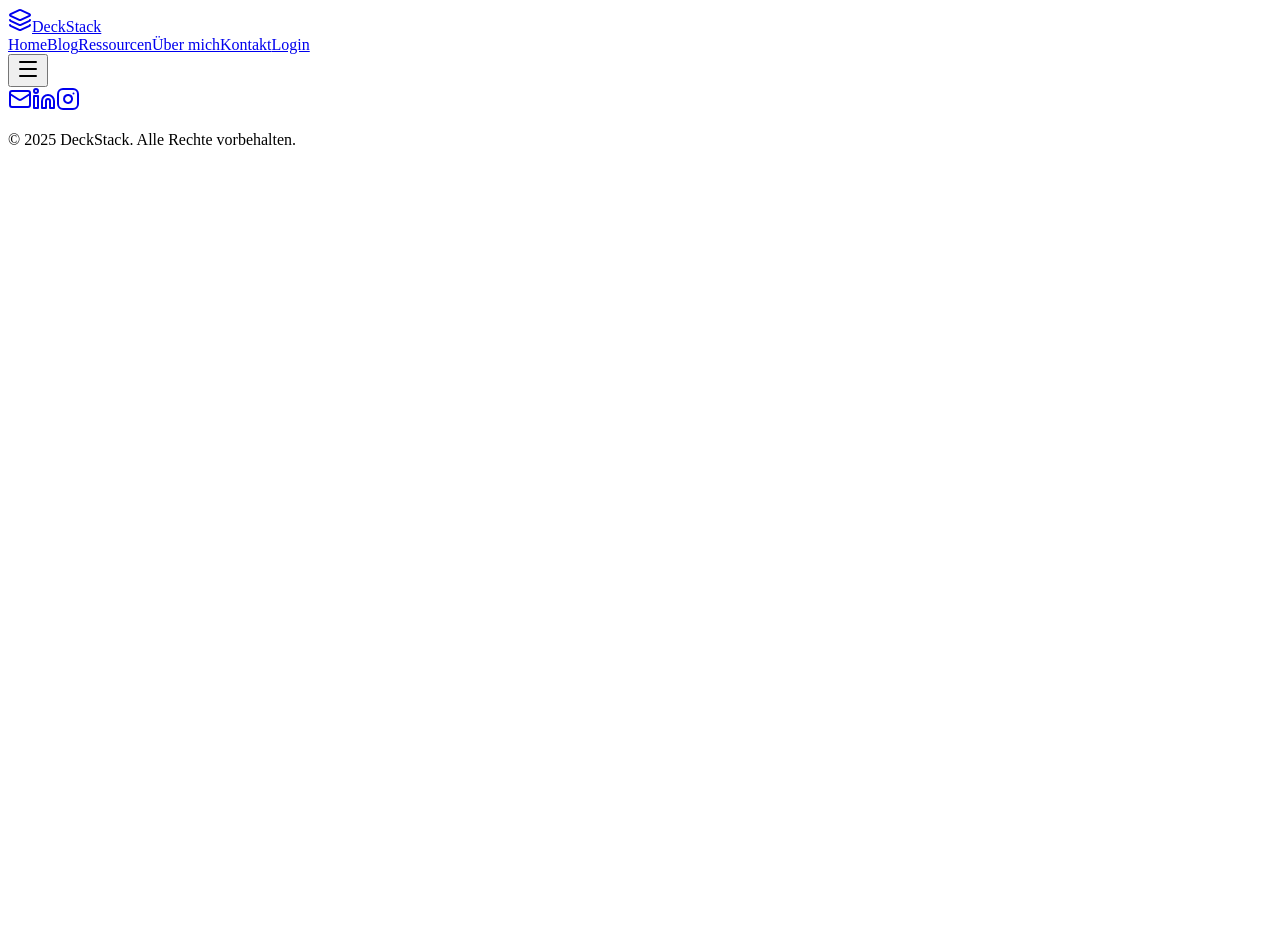
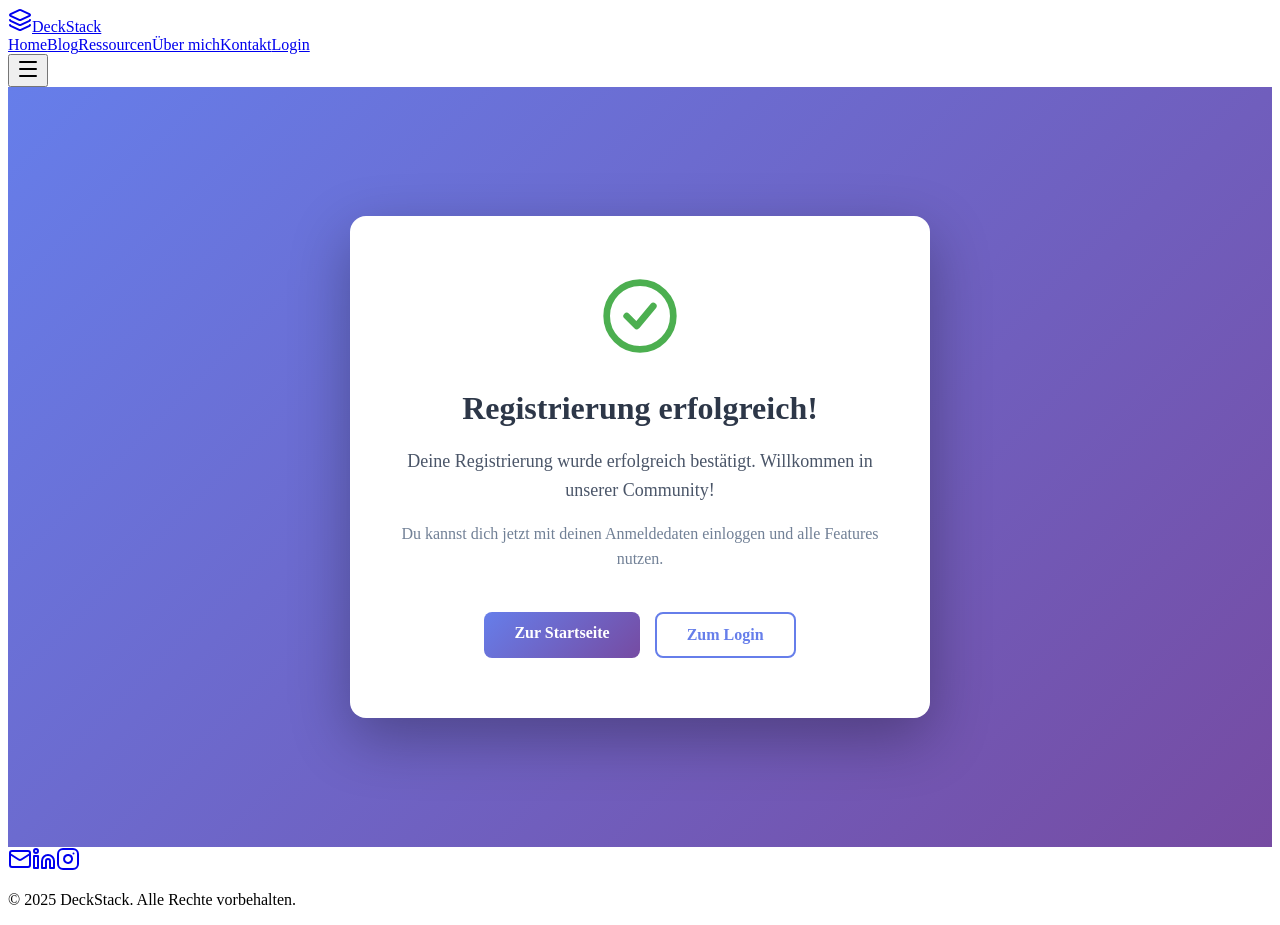
Before and after one commit to LiamDeck/deckstack, a React (Create React App) app: page /registrierung-erfolgreich in a window 1280 px wide. Before the commit the page ends 800 px from the top, so only its background shows below. Built offline with nearby package versions, Linux system fonts and the light colour scheme; no server answers.

Commit message:
Registrierung Erfolgreich Seite

```diff
--- a/src/App.js
+++ b/src/App.js
@@ -10,11 +10,14 @@ import UeberMich from './UeberMich';
 import Ressourcen from './Ressourcen';
 import BlogPost from './BlogPost';
 import LoginPage from './LoginPage';
+import RegistrierungErfolgreich from './RegistrierungErfolgreich'; // NEU
+
 
 function App() {
   const [mobileOpen, setMobileOpen] = useState(false);
   const [session, setSession] = useState(null);
   const [loading, setLoading] = useState(true);
+
 
   useEffect(() => {
     // Session beim Start laden
@@ -23,6 +26,7 @@ function App() {
       setLoading(false);
     });
 
+
     // Auf Auth-Änderungen hören
     const {
       data: { subscription },
@@ -30,13 +34,16 @@ function App() {
       setSession(session);
     });
 
+
     return () => subscription.unsubscribe();
   }, []);
+
 
   const handleLogout = async () => {
     await supabase.auth.signOut();
     setSession(null);
   };
+
 
   if (loading) {
     return (
@@ -45,6 +52,7 @@ function App() {
       </div>
     );
   }
+
 
   return (
     <div className="min-h-screen bg-gradient-to-br from-slate-50 to-slate-100">
@@ -58,6 +66,7 @@ function App() {
                 DeckStack
               </span>
             </Link>
+
 
             <div className="flex items-center space-x-2">
               {/* Desktop links (hidden on mobile) */}
@@ -93,6 +102,7 @@ function App() {
                   Kontakt
                 </Link>
 
+
                 {/* Conditional Login/Logout Button */}
                 {session ? (
                   <button
@@ -112,6 +122,7 @@ function App() {
                 )}
               </div>
 
+
               {/* Mobile menu button */}
               <button
                 onClick={() => setMobileOpen((s) => !s)}
@@ -125,6 +136,7 @@ function App() {
           </div>
         </div>
       </nav>
+
 
       {/* Mobile dropdown menu (visible when mobileOpen) */}
       {mobileOpen && (
@@ -167,6 +179,7 @@ function App() {
                 Kontakt
               </Link>
 
+
               {/* Mobile Login/Logout */}
               {session ? (
                 <button
@@ -193,6 +206,7 @@ function App() {
         </div>
       )}
 
+
       {/* Routing-Bereich */}
       <Routes>
         <Route path="/" element={<Home />} />
@@ -203,7 +217,9 @@ function App() {
         <Route path="/kontakt" element={<Kontakt />} />
         <Route path="/uebermich" element={<UeberMich />} />
         <Route path="/login" element={<LoginPage />} />
+        <Route path="/registrierung-erfolgreich" element={<RegistrierungErfolgreich />} /> {/* NEU */}
       </Routes>
+
 
       {/* Footer (immer sichtbar) */}
       <footer className="max-w-5xl mx-auto px-4 md:px-6 py-10 mt-16">
@@ -237,6 +253,7 @@ function App() {
             </a>
           </div>
 
+
           <p>© 2025 DeckStack. Alle Rechte vorbehalten.</p>
         </div>
       </footer>
@@ -244,4 +261,5 @@ function App() {
   );
 }
 
+
 export default App;
--- /dev/null
+++ b/src/RegistrierungErfolgreich.css
@@ -0,0 +1,155 @@
+/* Wrapper ohne min-height: 100vh */
+.registrierung-erfolgreich-wrapper {
+  display: flex;
+  justify-content: center;
+  align-items: center;
+  padding: 80px 20px;
+  background: linear-gradient(135deg, #667eea 0%, #764ba2 100%);
+  min-height: calc(100vh - 200px); /* Platz für Header und Footer */
+}
+
+.success-card {
+  background: white;
+  border-radius: 16px;
+  padding: 60px 40px;
+  max-width: 500px;
+  width: 100%;
+  text-align: center;
+  box-shadow: 0 20px 60px rgba(0, 0, 0, 0.3);
+  animation: slideIn 0.5s ease-out;
+}
+
+@keyframes slideIn {
+  from {
+    opacity: 0;
+    transform: translateY(-30px);
+  }
+  to {
+    opacity: 1;
+    transform: translateY(0);
+  }
+}
+
+.success-icon {
+  margin-bottom: 30px;
+  animation: scaleIn 0.6s ease-out 0.2s backwards;
+}
+
+@keyframes scaleIn {
+  from {
+    opacity: 0;
+    transform: scale(0);
+  }
+  to {
+    opacity: 1;
+    transform: scale(1);
+  }
+}
+
+.success-icon svg {
+  display: inline-block;
+}
+
+.success-title {
+  font-size: 2rem;
+  font-weight: 700;
+  color: #2d3748;
+  margin-bottom: 20px;
+  animation: fadeIn 0.6s ease-out 0.4s backwards;
+}
+
+.success-message {
+  font-size: 1.125rem;
+  color: #4a5568;
+  margin-bottom: 15px;
+  line-height: 1.6;
+  animation: fadeIn 0.6s ease-out 0.5s backwards;
+}
+
+.success-info {
+  font-size: 1rem;
+  color: #718096;
+  margin-bottom: 40px;
+  line-height: 1.6;
+  animation: fadeIn 0.6s ease-out 0.6s backwards;
+}
+
+@keyframes fadeIn {
+  from {
+    opacity: 0;
+  }
+  to {
+    opacity: 1;
+  }
+}
+
+.button-group {
+  display: flex;
+  gap: 15px;
+  justify-content: center;
+  flex-wrap: wrap;
+  animation: fadeIn 0.6s ease-out 0.7s backwards;
+}
+
+.btn {
+  padding: 12px 30px;
+  border-radius: 8px;
+  text-decoration: none;
+  font-weight: 600;
+  font-size: 1rem;
+  transition: all 0.3s ease;
+  cursor: pointer;
+  display: inline-block;
+}
+
+.btn-primary {
+  background: linear-gradient(135deg, #667eea 0%, #764ba2 100%);
+  color: white;
+  border: none;
+}
+
+.btn-primary:hover {
+  transform: translateY(-2px);
+  box-shadow: 0 10px 20px rgba(102, 126, 234, 0.4);
+}
+
+.btn-secondary {
+  background: transparent;
+  color: #667eea;
+  border: 2px solid #667eea;
+}
+
+.btn-secondary:hover {
+  background: #667eea;
+  color: white;
+  transform: translateY(-2px);
+  box-shadow: 0 10px 20px rgba(102, 126, 234, 0.3);
+}
+
+/* Responsive Design */
+@media (max-width: 768px) {
+  .registrierung-erfolgreich-wrapper {
+    padding: 40px 20px;
+    min-height: auto;
+  }
+
+  .success-card {
+    padding: 40px 30px;
+  }
+
+  .success-title {
+    font-size: 1.75rem;
+  }
+
+  .success-message {
+    font-size: 1rem;
+  }
+
+  .button-group {
+    flex-direction: column;
+  }
+
+  .btn {
+    width: 100%;
+  }
+}
--- /dev/null
+++ b/src/RegistrierungErfolgreich.js
@@ -0,0 +1,63 @@
+import React from 'react';
+import { Link } from 'react-router-dom';
+import './RegistrierungErfolgreich.css';
+
+const RegistrierungErfolgreich = () => {
+  return (
+    <div className="registrierung-erfolgreich-wrapper">
+      <div className="success-card">
+        {/* Erfolgssymbol */}
+        <div className="success-icon">
+          <svg
+            width="80"
+            height="80"
+            viewBox="0 0 24 24"
+            fill="none"
+            xmlns="http://www.w3.org/2000/svg"
+          >
+            <circle
+              cx="12"
+              cy="12"
+              r="10"
+              stroke="#4CAF50"
+              strokeWidth="2"
+            />
+            <path
+              d="M8 12L11 15L16 9"
+              stroke="#4CAF50"
+              strokeWidth="2"
+              strokeLinecap="round"
+              strokeLinejoin="round"
+            />
+          </svg>
+        </div>
+
+        {/* Hauptüberschrift */}
+        <h1 className="success-title">Registrierung erfolgreich!</h1>
+
+        {/* Bestätigungstext */}
+        <p className="success-message">
+          Deine Registrierung wurde erfolgreich bestätigt.
+          Willkommen in unserer Community!
+        </p>
+
+        <p className="success-info">
+          Du kannst dich jetzt mit deinen Anmeldedaten einloggen
+          und alle Features nutzen.
+        </p>
+
+        {/* Buttons */}
+        <div className="button-group">
+          <Link to="/" className="btn btn-primary">
+            Zur Startseite
+          </Link>
+          <Link to="/login" className="btn btn-secondary">
+            Zum Login
+          </Link>
+        </div>
+      </div>
+    </div>
+  );
+};
+
+export default RegistrierungErfolgreich;
```
